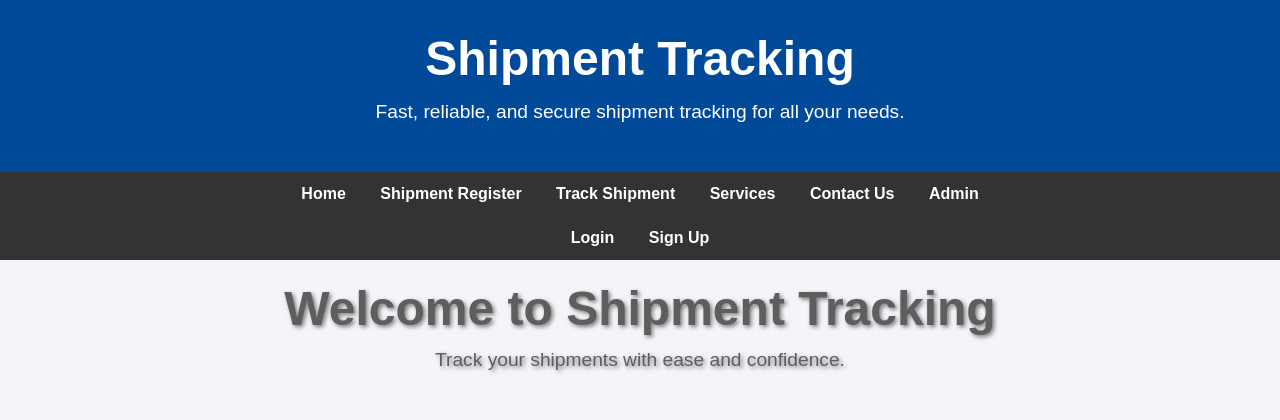
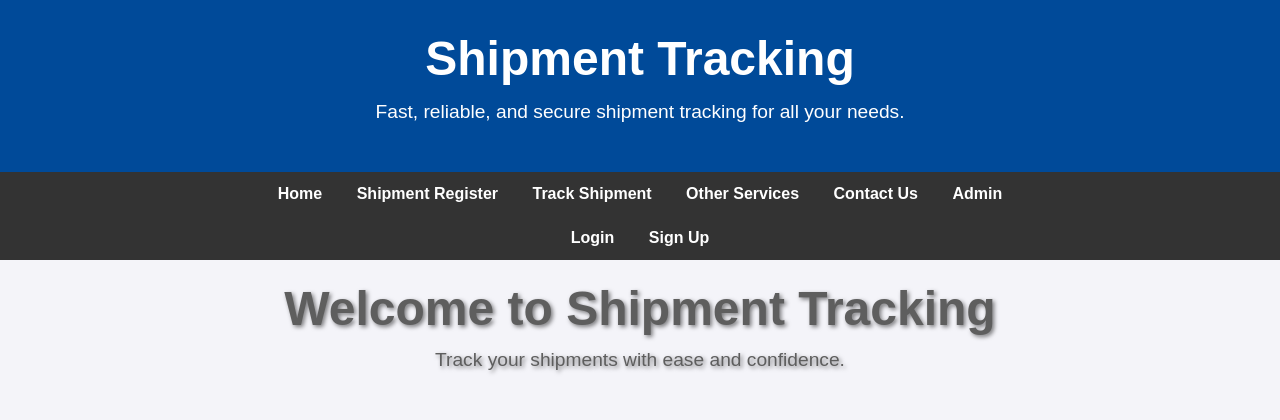
Before and after one commit to rezayadegari92/Tracking-Project, a Django app: page / in a window 1280 px wide. Shown: the top 420 px of the page. Run offline with Django 4.2, Linux system fonts and the light colour scheme; some libraries are stand-ins or nearby versions.

```diff
--- a/templates/home.html
+++ b/templates/home.html
@@ -131,7 +131,7 @@
         <a href="#">Home</a>
         <a href="http://127.0.0.1:8000/save/">Shipment Register</a>
         <a href="#">Track Shipment</a>
-        <a href="#">Services</a>
+        <a href="#">Other Services</a>
         <a href="#">Contact Us</a>
         <a href="http://127.0.0.1:8000/admin/">Admin</a>
     </nav>
```
